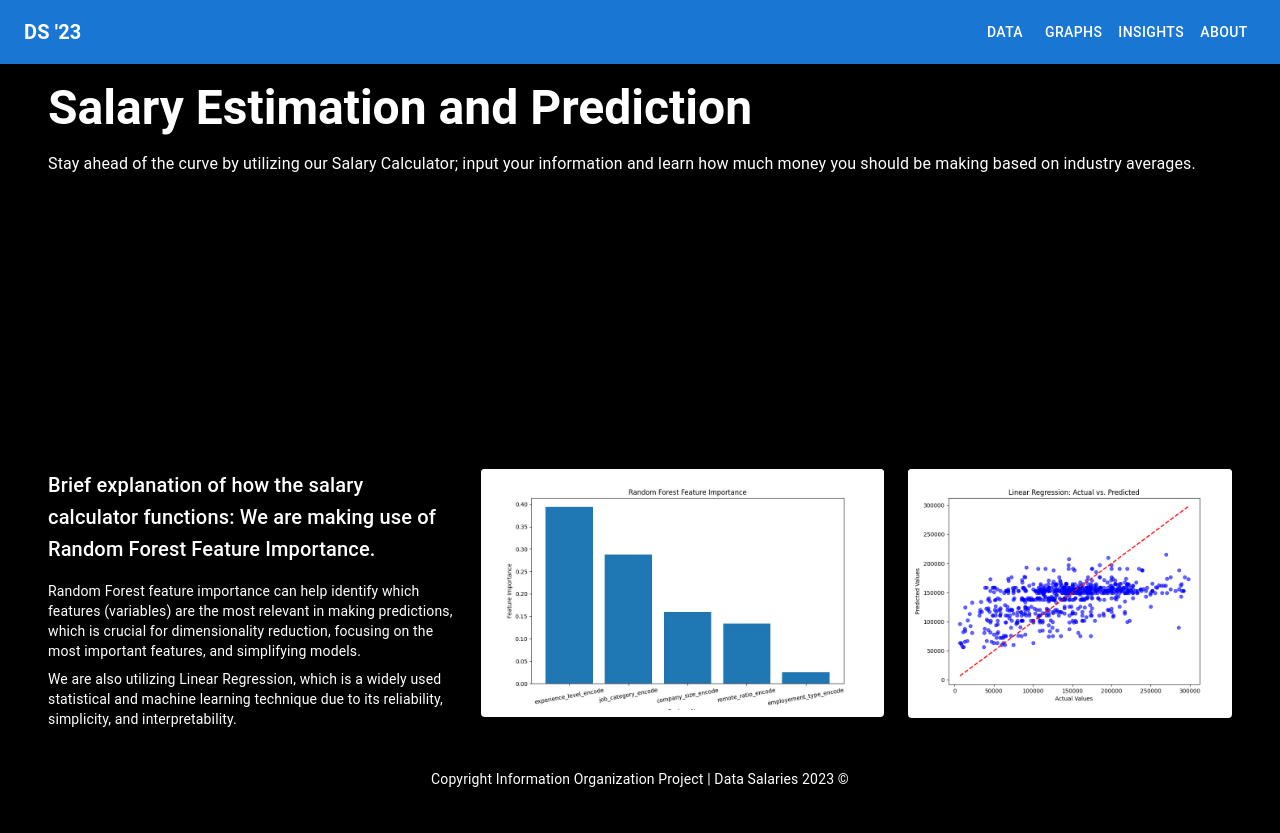
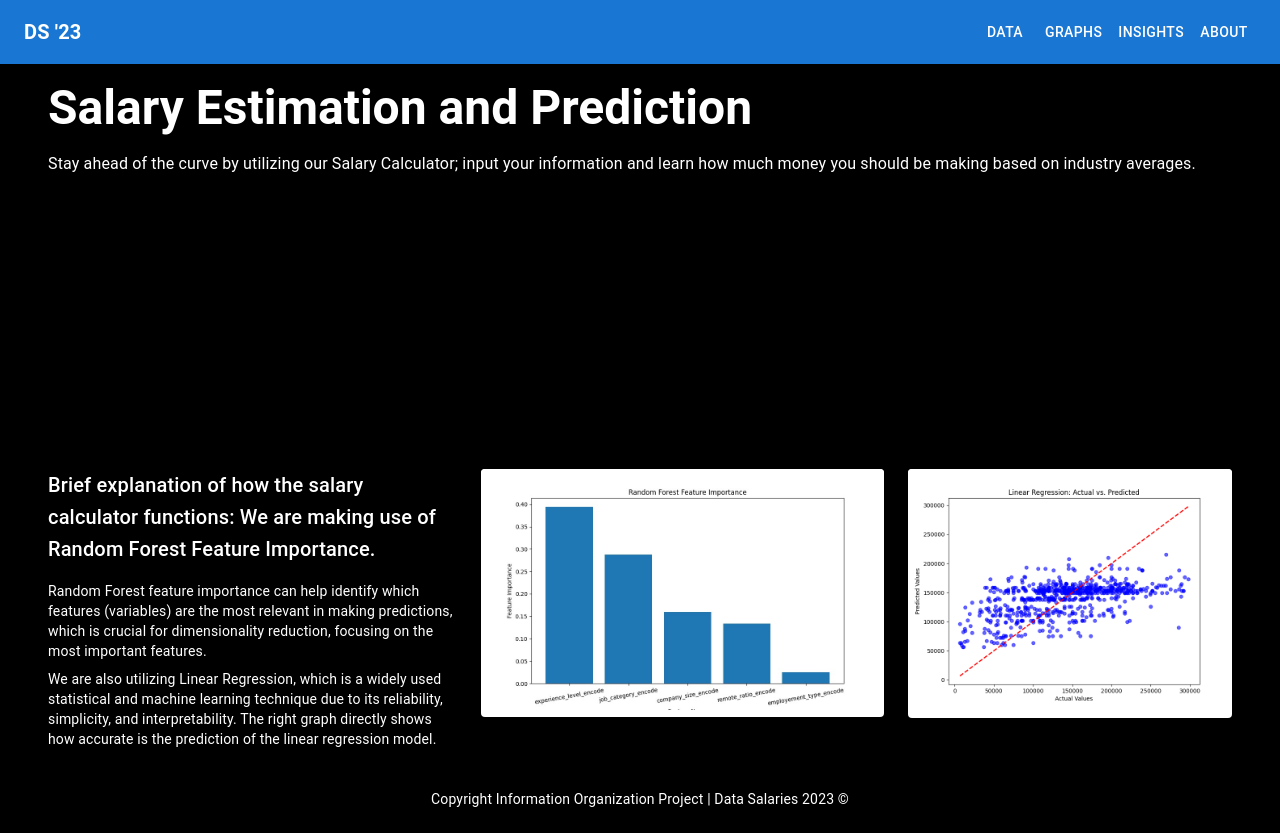
Before and after one commit to ayonkov1/io-project-website, a Next.js app: page /insights in a window 1280 px wide. Built offline with nearby package versions, Linux system fonts and the light colour scheme.

Commit message:
Text adjustments

```diff
--- a/src/pages/insights.jsx
+++ b/src/pages/insights.jsx
@@ -31,12 +31,13 @@ export default function Insights() {
             Random Forest feature importance can help identify which features
             (variables) are the most relevant in making predictions, which is
             crucial for dimensionality reduction, focusing on the most important
-            features, and simplifying models.
+            features.
           </Typography>
           <Typography variant="body2">
             We are also utilizing Linear Regression, which is a widely used
             statistical and machine learning technique due to its reliability,
-            simplicity, and interpretability.
+            simplicity, and interpretability. The right graph directly shows how
+            accurate is the prediction of the linear regression model.
           </Typography>
         </Box>
         <Box flex={{ xs: "1", md: "42.85%" }}>
```
